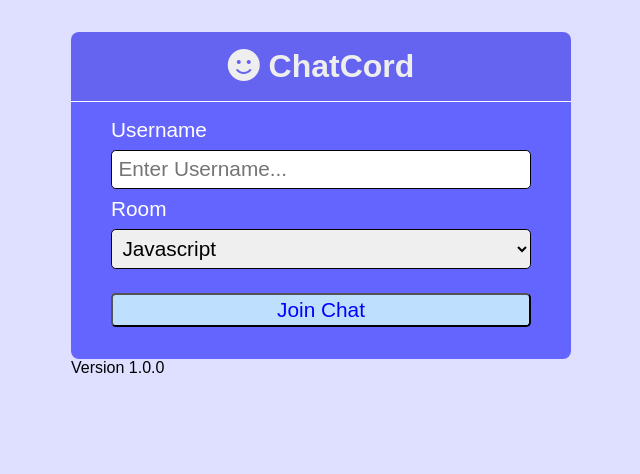
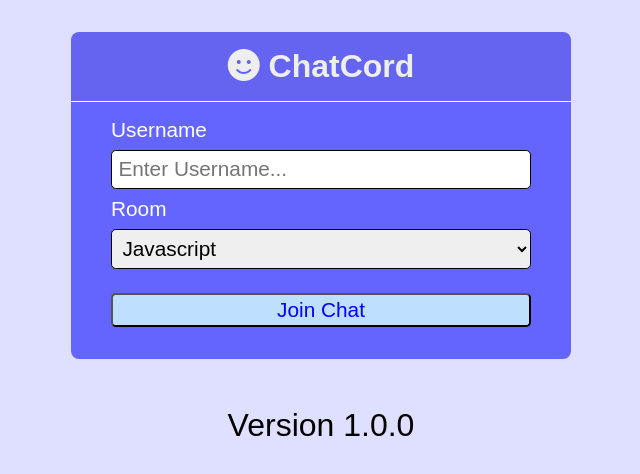
Before and after one commit to KayzMan/ChatCord, a website: page public/index.html in a window 1280 px wide. Shown: the whole page, without its empty margins (319-959 px from the left). Drawn offline with Linux system fonts and the light colour scheme; files whose address does not match are found by name.

Commit message:
update join.css

```diff
--- a/public/stylesheets/join.css
+++ b/public/stylesheets/join.css
@@ -56,6 +56,16 @@ body{
     background-color: #BFDFFF;
     border-radius: .3rem;
     cursor: pointer;
+}
+
+.container .about{
+    text-align: center;
+    margin: 3rem 0 0 0;
+}
+
+.container .about .text{
+    font-weight: lighter;
+    font-size: 2rem;
 }
 
 @media only screen and (min-width: 576px) and (max-width: 768px){
```
